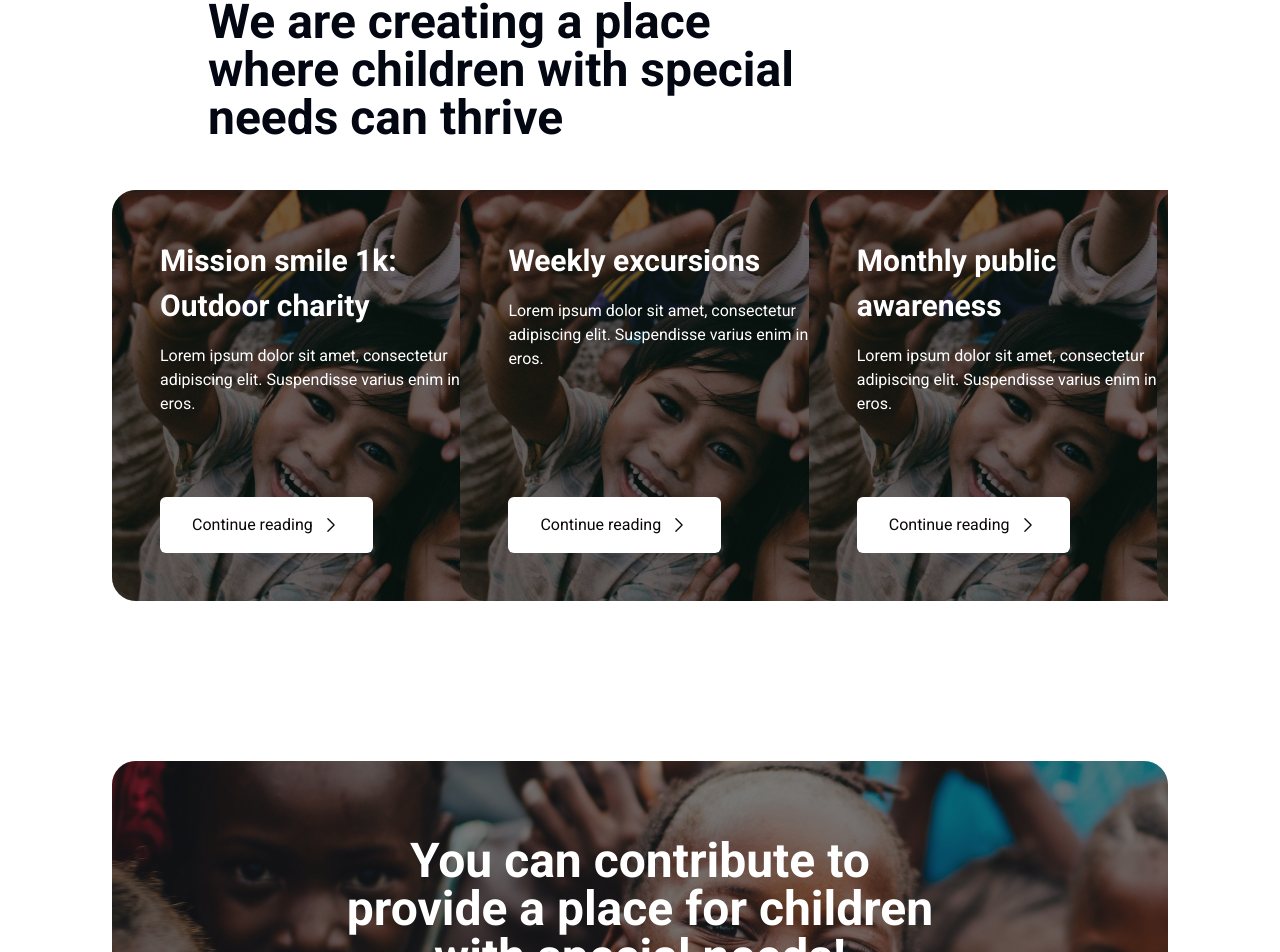
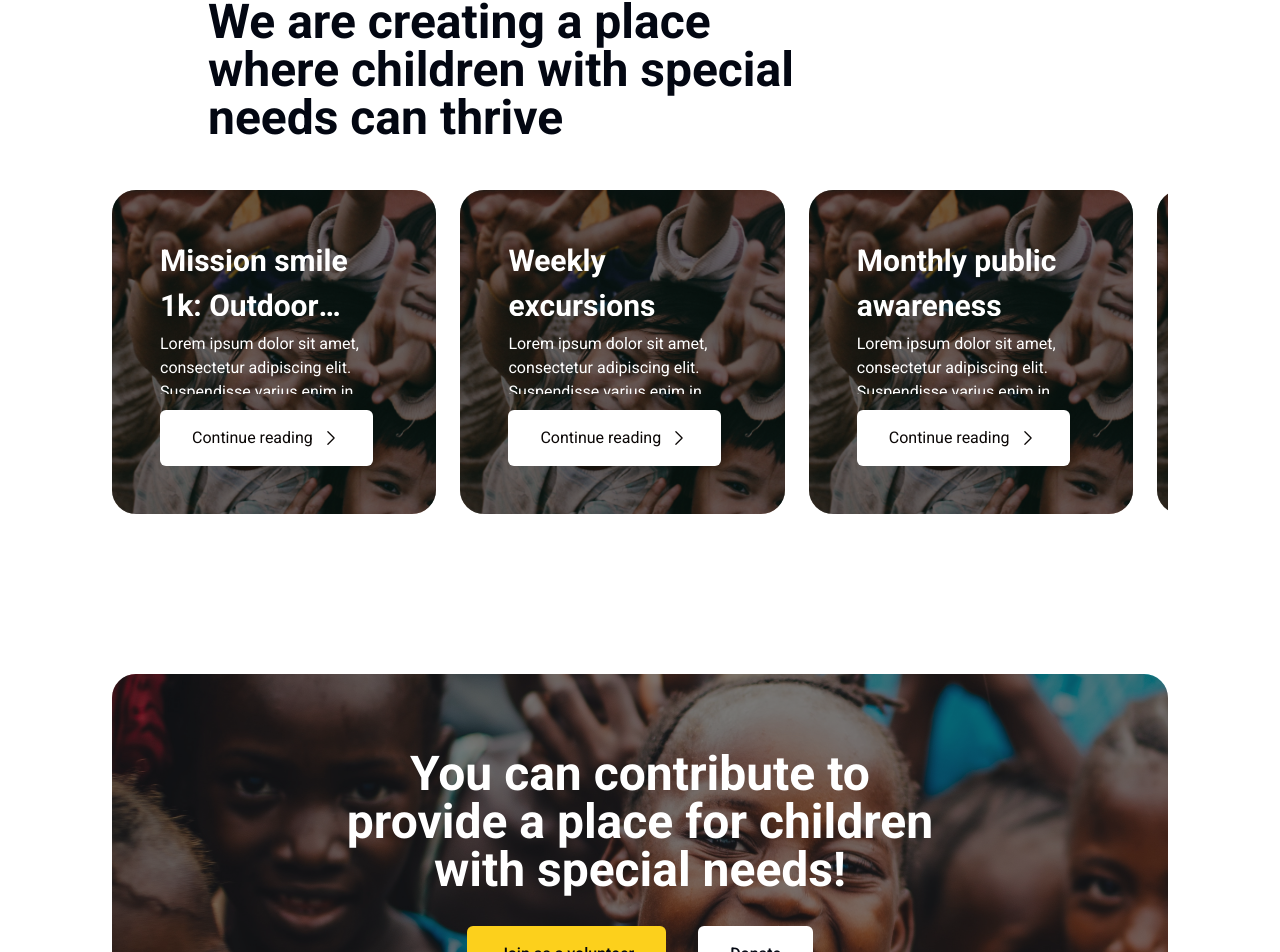
Before and after one commit to thatguynapster/proffer-aid, a Next.js app: page / in a window 1280 px wide. Shown: the part 2704-3656 px from the top of the page. Built offline with nearby package versions, Linux system fonts and the light colour scheme.

Commit message:
minor Ui fix on project card component

```diff
--- a/components/project-card.tsx
+++ b/components/project-card.tsx
@@ -7,15 +7,14 @@ import React from "react";
 
 const ProjectCard = ({ excerpt, href, image, name, slug }: IProject) => {
   return (
-    <div className="relative h-[411px] aspect-square">
+    <div className="relative">
       <Image
-        alt="Project Image"
         src={image}
-        placeholder="blur"
-        quality={100}
-        fill
+        alt={"Proffer Aid International Foundation"}
+        width={411}
+        height={411}
+        className="object-cover rounded-3xl aspect-square"
         sizes="(max-width: 1200px) 100vw, (max-width: 768px) 50vw, 33vw"
-        className="object-cover rounded-3xl bg-center"
       />
 
       <div className="absolute left-0 right-0 top-0 bottom-0 bg-dark/60 rounded-3xl p-12 text-white flex flex-col flex-1 gap-4">
```
